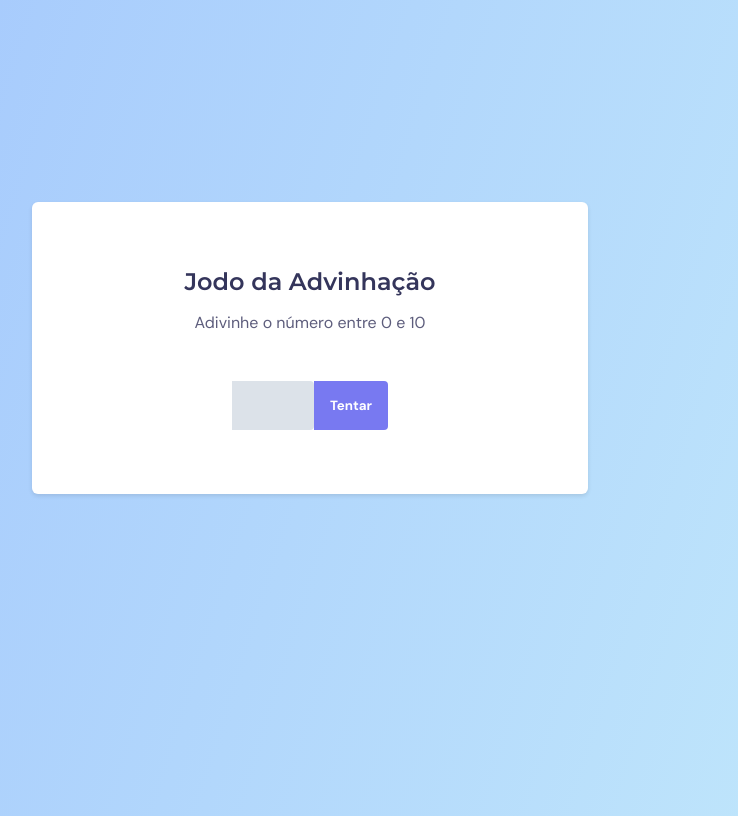
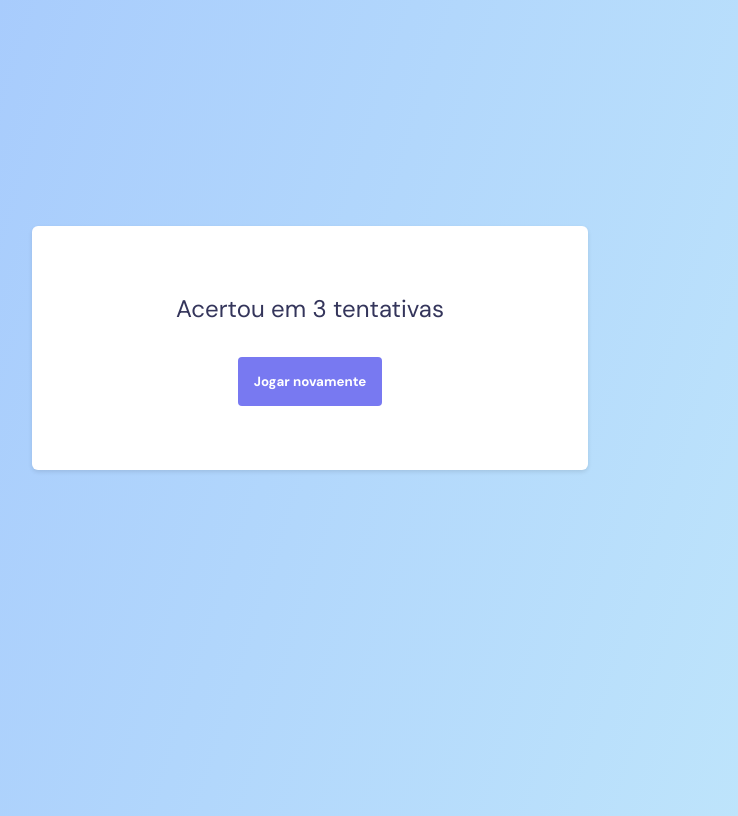
Before and after one commit to JoviTech/JOGO-ADVINHACAO-JS, a plain HTML site: page index.html in a window 1280 px wide. Shown: the whole page, without its empty margins (330-1068 px from the left). Drawn offline with Linux system fonts and the light colour scheme.

Commit message:
layout done

```diff
--- a/index.html
+++ b/index.html
@@ -17,6 +17,9 @@
 </head>
 <body>
     <main>
+
+        <div class="screen1 hide">
+
             <h1>Jodo da Advinhação</h1>
             <p>Adivinhe o número entre 0 e 10</p>
             <form>
@@ -24,6 +27,13 @@
                 <button>Tentar</button>
 
             </form>
+        </div>
+
+        <div class="screen2">
+            <h2>Acertou em 3 tentativas</h2>
+            <button>Jogar novamente</button>
+        </div>
+
     </main>
 </body>
 </html>
--- a/style.css
+++ b/style.css
@@ -8,6 +8,8 @@
     font-size: 62.5%;
 }
 
+
+
 body{
     background: linear-gradient(287.56deg, #C2E9FB 0%, #A1C4FD 100%);
     font-size: 1.6rem;
@@ -17,6 +19,30 @@ body{
     height: 100vh;
 }
 
+body, button, input{
+    font-family: 'DM Sans', sans-serif;
+}
+
+button{
+    font-weight: 700;
+    color: #FFFFFF;
+
+    background: #7879F1;
+    border-radius: 0 .4rem .4rem 0;
+    cursor: pointer;
+
+    transition: background .3s;
+}
+
+button:hover{
+    background: #5a5acc;
+}
+
+.hide{
+    display: none;
+}
+
+/* screen1 */
 
 main{
     background: #FFFFFF;
@@ -51,15 +77,7 @@ form{
     justify-content: center;
 }
 
-button{
-    font-family: 'DM Sans', sans-serif;
-    font-weight: 700;
-    color: #FFFFFF;
 
-    background: #7879F1;
-    border-radius: 0 .4rem .4rem 0;
-
-}
 
 input{
     background: #DCE2E9;
@@ -71,3 +89,17 @@ input, button{
     border: none;
     padding: 1.6rem;
 }
+
+/* scrren2 */
+
+h2{
+    font-family: 'DM Sans', sans-serif;
+    font-size: 2.4rem;
+    font-weight: 400;
+    margin-bottom: 3.3rem;
+    color: #34355B;
+}
+
+.screen2 button{
+    border-radius: .4rem;
+}
```
Lines whose indentation alone changed are shown as unchanged.
